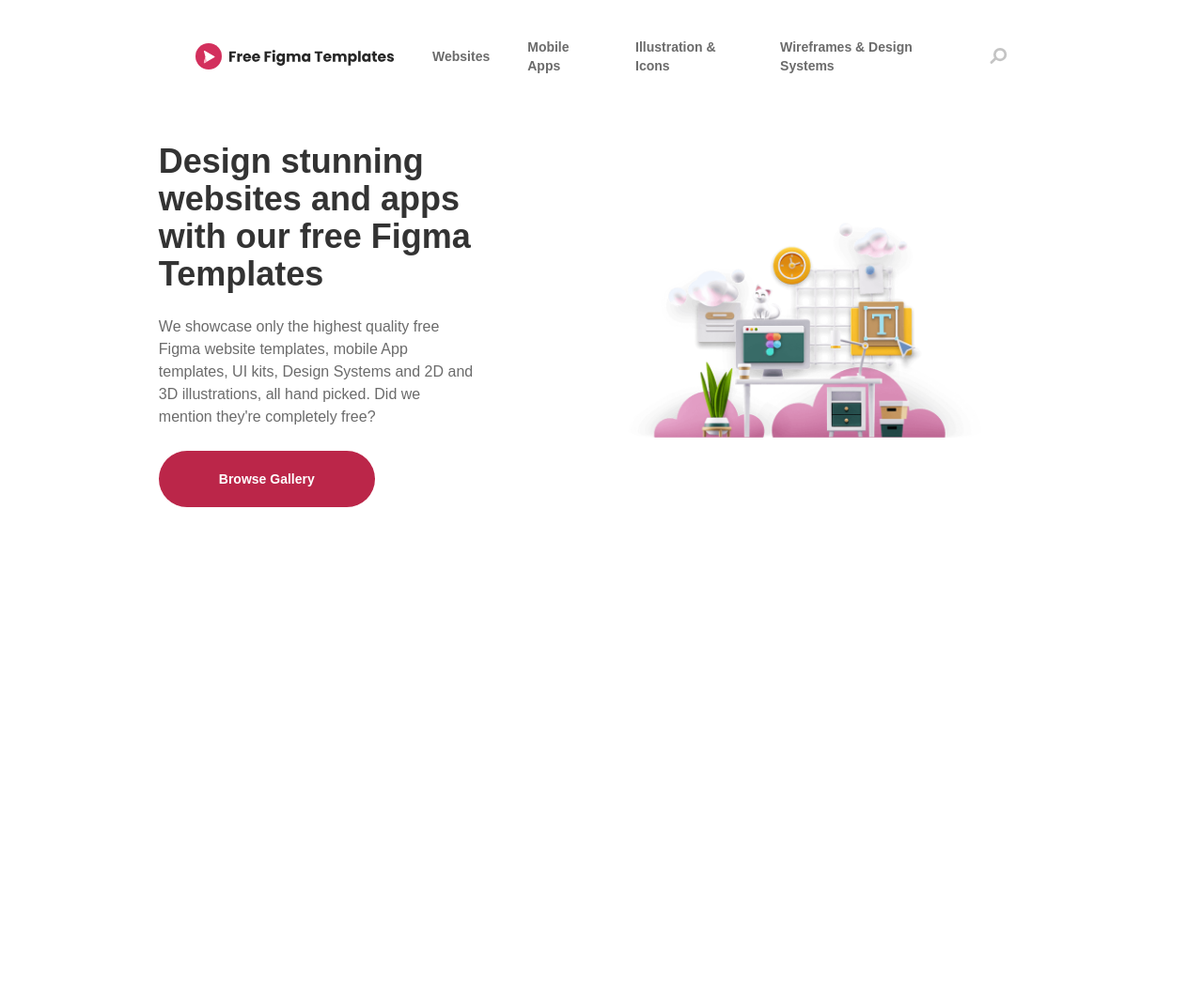
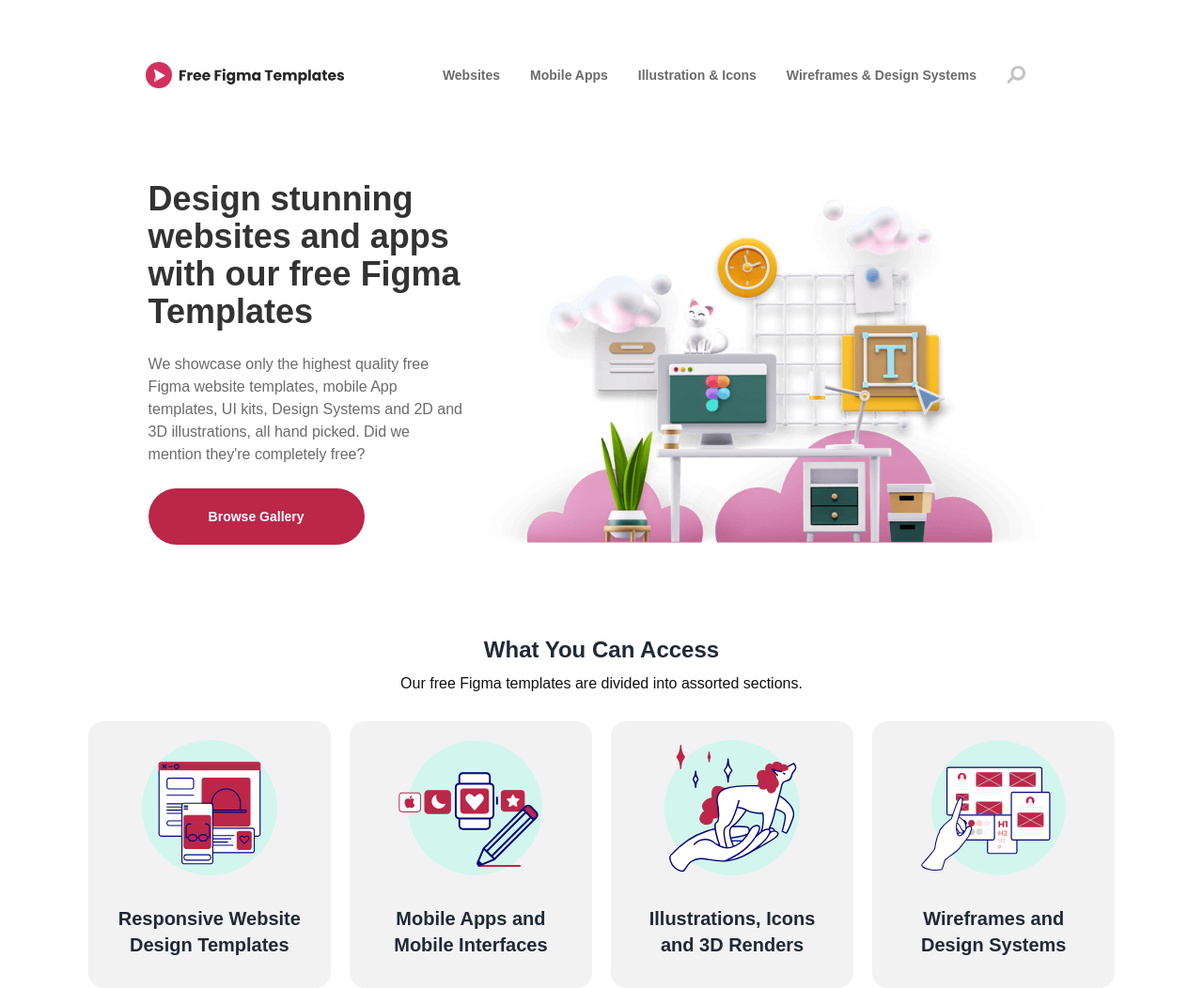
Before and after one commit to Sifat-Ikram/figma-templates-web, a plain HTML site: page index.html in a window 1280 px wide. Shown: the whole page at 94% size. Before the commit the page ends 800 px from the top, so only its background shows below. Drawn offline with nearby package versions, Linux system fonts and the light colour scheme.

Commit message:
access section made responsive

```diff
--- a/index.html
+++ b/index.html
@@ -23,42 +23,122 @@
     }
   </script>
   <style>
-        .font-poppins{
+    .font-poppins {
       font-family: 'Poppins', sans-serif;
     }
-        .text-pera{
+
+    .text-pera {
       color: #6b6b6b;
       font-size: medium;
+      font-weight: 400;
     }
   </style>
 </head>
 
 <body class="font-poppins">
-    <header class="md:px-52 pt-10">
+  <header class="flex flex-col justify-center pt-10 mx-auto">
     <!-- navbar -->
-        <nav class="flex items-center gap-10">
-            <img class="font-normal text-sm" src="images/title.svg" alt="">
-            <ul class="flex gap-10 items-center">
-                <li class="font-bold text-sm text-[#6b6b6b] hover:text-[#bb2649]"><a href="">Websites</a></li>
-                <li class="font-bold text-sm text-[#6b6b6b] hover:text-[#bb2649]"><a href="">Mobile Apps</a></li>
-                <li class="font-bold text-sm text-[#6b6b6b] hover:text-[#bb2649]"><a href="">Illustration & Icons</a></li>
-                <li class="font-bold text-sm text-[#6b6b6b] hover:text-[#bb2649]"><a href="">Wireframes & Design Systems</a></li>
+    <div class="navbar bg-base-100">
+      <div class="navbar flex justify-center max-lg:px-5 max-lg:justify-between mx-auto">
+        <img class="lg:pl-16" src="images/title.svg" alt="">
+        <div class="dropdown">
+          <label tabindex="0" class="btn btn-ghost lg:hidden">
+            <svg xmlns="http://www.w3.org/2000/svg" class="h-5 w-5" fill="none" viewBox="0 0 24 24"
+              stroke="currentColor">
+              <path stroke-linecap="round" stroke-linejoin="round" stroke-width="2" d="M4 6h16M4 12h8m-8 6h16" />
+            </svg>
+          </label>
+          <ul tabindex="0" class="menu menu-lg dropdown-content -ml-32 mt-3 z-[1] rounded-box w-100%">
+            <li class="font-bold text-sm text-[#6b6b6b] "><a href="" class="hover:text-[#bb2649]">Websites</a></li>
+            <li class="font-bold text-sm text-[#6b6b6b]"><a href="" class="hover:text-[#bb2649]">Mobile Apps</a></li>
+            <li class="font-bold text-sm text-[#6b6b6b]"><a href="" class="hover:text-[#bb2649]">Illustration &
+                Icons</a></li>
+            <li class="font-bold text-sm text-[#6b6b6b]"><a href="" class="hover:text-[#bb2649]">Wireframes & Design
+                Systems</a></li>
+            <li><a href="" class="hover:text-[#bb2649]"><img src="images/60039f7b15ff57798bbf6fa0_search.svg"
+                  alt=""></a></li>
+          </ul>
+        </div>
+
+      </div>
+      <div class="navbar-center hidden lg:flex lg:pr-40">
+        <ul class="menu menu-horizontal px-1 shadow-none">
+          <li class="font-bold text-sm text-[#6b6b6b]"><a href="" class="hover:text-[#bb2649]">Websites</a></li>
+          <li class="font-bold text-sm text-[#6b6b6b]"><a href="" class="hover:text-[#bb2649]">Mobile Apps</a></li>
+          <li class="font-bold text-sm text-[#6b6b6b]"><a href="" class="hover:text-[#bb2649]">Illustration & Icons</a>
+          </li>
+          <li class="font-bold text-sm text-[#6b6b6b]"><a href="" class="hover:text-[#bb2649]">Wireframes & Design
+              Systems</a></li>
           <li><a href=""><img src="images/60039f7b15ff57798bbf6fa0_search.svg" alt=""></a></li>
         </ul>
-        </nav>
+      </div>
+    </div>
     <!-- banner -->
-        <div class="hero mt-14">
-                <div class="hero-content flex-col lg:flex-row-reverse gap-40 -space-x-16">
-                  <img src="images/banner.png" class="max-w-sm rounded-lg" />
-                  <div>
-                    <h1 class="text-4xl text-[#333] font-bold">Design stunning <br>websites and apps <br>with our free Figma <br>Templates</h1>
-                    <p class="py-6 text-pera">We showcase only the highest quality free <br>Figma website templates, mobile App <br>templates, UI kits, Design Systems and 2D and <br>3D illustrations, all hand picked. Did we <br>mention they're completely free?</p>
+    <div class="hero mt-14 mx-auto">
+      <div class="hero-content items-center flex-col lg:flex-row-reverse">
+        <img src="images/banner.png" class=" h-96 rounded-lg flex-1" />
+        <div class="flex-1">
+          <h1 class="text-4xl text-[#333] font-bold">Design stunning <br>websites and apps <br>with our free Figma
+            <br>Templates</h1>
+          <p class="py-6 text-pera">We showcase only the highest quality free <br>Figma website templates, mobile App
+            <br>templates, UI kits, Design Systems and 2D and <br>3D illustrations, all hand picked. Did we <br>mention
+            they're completely free?</p>
           <button class="bg-[#bb2649] rounded-full px-16 py-5 font-bold text-sm text-white">Browse Gallery</button>
         </div>
       </div>
     </div>
   </header>
-    <main class="px-40"></main>
+  <main class="flex flex-col justify-center pt-10 mx-auto">
+    <!-- access section -->
+    <section class="flex flex-col justify-center pt-10 mx-auto">
+      <div class="text-center">
+        <h2 class="text-2xl font-semibold mb-2">What You Can Access</h2>
+        <p class="text-pera text-[#111]">Our free Figma templates are divided into assorted sections.</p>
+      </div>
+      <div class="grid lg:grid-cols-4 md:grid-cols-2 grid-cols-1 max-md:px-5 gap-5 mt-7">
+        <a href="">
+          <div class="card w-auto bg-base-200 hover:bg-green-300">
+            <figure class="pt-5">
+              <img src="images/icon1.svg" alt="icon-1" class="rounded-xl h-36" />
+            </figure>
+            <div class="card-body items-center text-center">
+              <h2 class="card-title">Responsive Website <br>Design Templates</h2>
+            </div>
+          </div>
+        </a>
+        <a href="">
+          <div class="card w-auto bg-base-200 hover:bg-green-300">
+            <figure class="pt-5">
+              <img src="images/icon2.svg" alt="Shoes" class="rounded-xl h-36" />
+            </figure>
+            <div class="card-body items-center text-center">
+              <h2 class="card-title">Mobile Apps and <br>Mobile Interfaces</h2>
+            </div>
+          </div>
+        </a>
+        <a href="">
+          <div class="card w-auto bg-base-200 hover:bg-green-300">
+            <figure class="pt-5">
+              <img src="images/icon3.svg" alt="Shoes" class="rounded-xl h-36" />
+            </figure>
+            <div class="card-body items-center text-center">
+              <h2 class="card-title">Illustrations, Icons <br>and 3D Renders</h2>
+            </div>
+          </div>
+        </a>
+        <a href="">
+          <div class="card w-auto bg-base-200 hover:bg-green-300">
+            <figure class="pt-5">
+              <img src="images/icon4.svg" alt="Shoes" class="rounded-xl h-36" />
+            </figure>
+            <div class="card-body items-center text-center">
+              <h2 class="card-title">Wireframes and<br>Design Systems</h2>
+            </div>
+          </div>
+        </a>
+      </div>
+    </section>
+  </main>
   <footer class="px-40"></footer>
 </body>
 
--- a/tailwind.config.js
+++ b/tailwind.config.js
@@ -3,6 +3,16 @@
     content: ["./src/**/*.{html,js}"],
     theme: {
       extend: {},
+      screens: {
+        'sm': '576px',
+        // => @media (min-width: 576px) { ... }
+
+        'md': '960px',
+        // => @media (min-width: 960px) { ... }
+
+        'lg': '1040px',
+        // => @media (min-width: 1440px) { ... }
+      },
     },
     plugins: [],
   }
```
Lines whose indentation alone changed are shown as unchanged.
